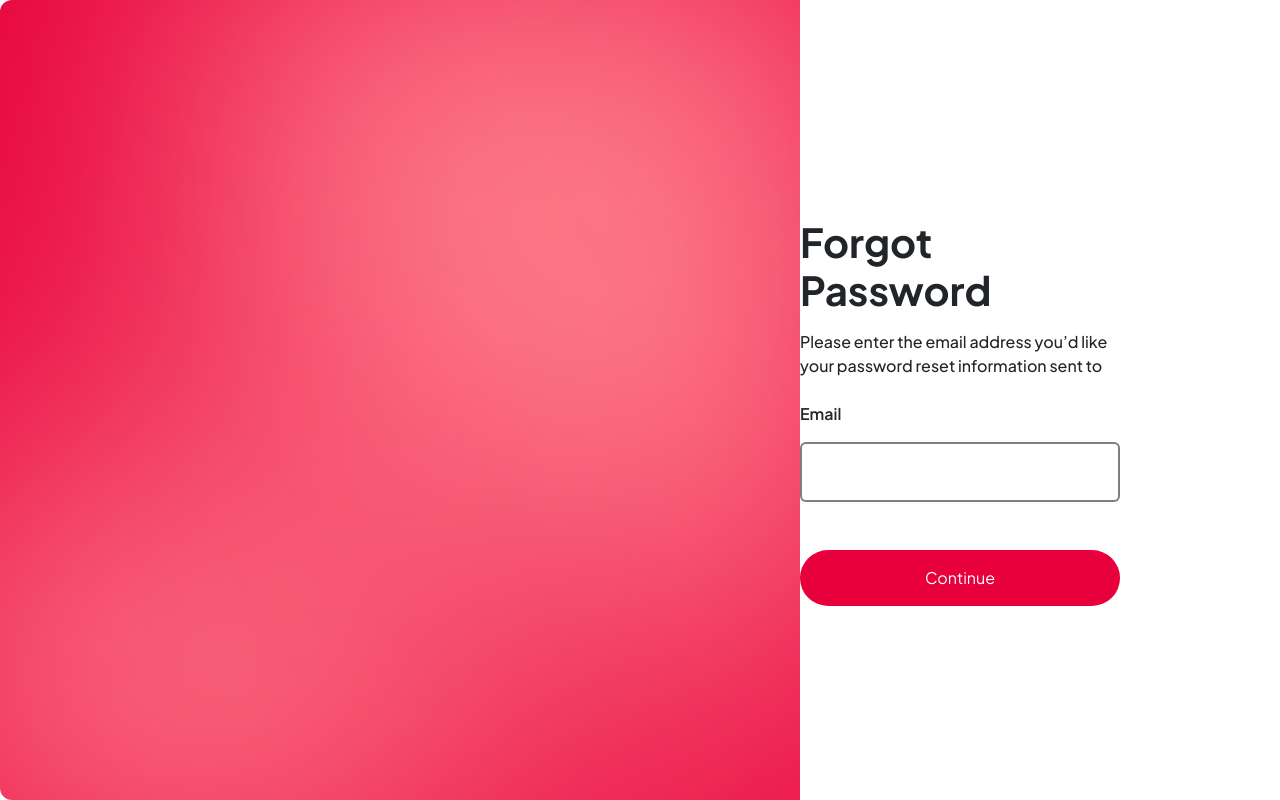
After one commit to kev0402/E-commerce, a PHP site: page /forgotPassword.php in a window 1280 px wide. The commit adds this page. Run offline with PHP 8.4, Linux system fonts and the light colour scheme; data that the repository does not hold is empty.

Commit message:
added forgotPass page, added sessions to the login and signup forms

```diff
--- /dev/null
+++ b/forgotPassword.php
@@ -0,0 +1,40 @@
+<!DOCTYPE html>
+<html lang="en">
+<head>
+    <meta charset="UTF-8">
+    <meta name="viewport" content="width=device-width, initial-scale=1.0">
+    <link rel="icon" href="./images/logo.png">
+    <link rel="preconnect" href="https://fonts.googleapis.com">
+    <link rel="preconnect" href="https://fonts.gstatic.com" crossorigin>
+    <link href="https://fonts.googleapis.com/css2?family=Plus+Jakarta+Sans:ital,wght@0,200..800;1,200..800&display=swap" rel="stylesheet">
+    <link rel="stylesheet" href="https://cdnjs.cloudflare.com/ajax/libs/font-awesome/6.5.2/css/all.min.css">
+    <link rel="stylesheet" href="./styles/forms.css">
+    <link rel="stylesheet" href="./bootstrap/css/bootstrap.min.css">
+    <title>Forgot Password</title>
+</head>
+<body>
+<main class="d-flex flex-row h-auto">
+        <div id="carousel" class="carousel slide w-50" data-bs-ride="carousel">
+            <img src="./images/blurry-gradient-haikei.png" alt="" style="height: 100vh; border-top-left-radius: .75rem; border-bottom-left-radius: .75rem;">
+        </div>
+        <form action="<?php echo htmlspecialchars($_SERVER["PHP_SELF"]); ?>" method="post" class="d-flex flex-column justify-content-center align-items-center mt-4 w-100">
+            <div class="w-50">
+                <h1 class="fw-bold mb-3">Forgot Password</h1>
+                <p class="fw-medium mb-4">Please enter the email address you’d like your password reset information sent to </p>
+                <div class="firstAlert alert alert-danger"><?php echo $alert ?></div>
+                <div>
+                    <div>
+                        <label for="email" class="mb-3 fw-semibold">Email</label>
+                        <input name="email" value="" type="text" class="form-control shadow-none p-3 fw-medium" id="email">
+                    </div>
+                </div>
+                <div>
+                    <button name="loginButton" class="btn btn-primary border border-0 rounded-pill w-100 mt-5 p-3" id="loginButton">Continue</button>
+                </div>
+            </div>
+        </form>
+    </main>
+</body>
+<script src="./bootstrap/js/bootstrap.min.js"></script>
+<script src="./script/signup.js"></script>
+</html>
--- /dev/null
+++ b/includes/log-out.php
@@ -0,0 +1,5 @@
+<?php
+session_start();
+session_unset();
+session_destroy();
+header("Location: ../Login.php");
--- a/script/HomePage.js
+++ b/script/HomePage.js
@@ -10,6 +10,7 @@ let BoxContainer = document.querySelectorAll('.Trending .dots li');
 
 let TrendingLengthItems = TrendingItems.length - 1;
 let TrendingAuto = 0;
+
 
 TrendingNext.onclick = function(){
     if(TrendingAuto + 1 > TrendingLengthItems){
--- a/styles/forms.css
+++ b/styles/forms.css
@@ -54,7 +54,7 @@
 #continueButton:hover, #signupButton:hover, #loginButton:hover {
     background-color: #F12845;
 }
-.signup, .login {
+.signup, .login, .forgotPass {
     color: #F12845;
     text-decoration: none;
 }
@@ -96,7 +96,7 @@
     left: 84.5%;
 }
 .loginPasswordIcon {
-    top: 44.6%;
+    top: 41.6%;
     left: 84.5%;
 }
 #activeIndicator, #secondIndicator, #thirdIndicator {
@@ -105,3 +105,11 @@
     border-radius: 12px;
     background-color: #E7003B;
 }
+#flexCheckDefault {
+    box-shadow: none;
+    outline: none;
+}
+#flexCheckDefault:checked {
+    background-color: #E7003B;
+    border-style: none;
+}
```
Also changed, not shown: Dashboard.php (+9 -8 lines), HomePage.php (+22 -8 lines), Login.php (+18 -2 lines), dashboard-login.php (+7 -2 lines), styles/HomePage.css (+3 -4 lines).
